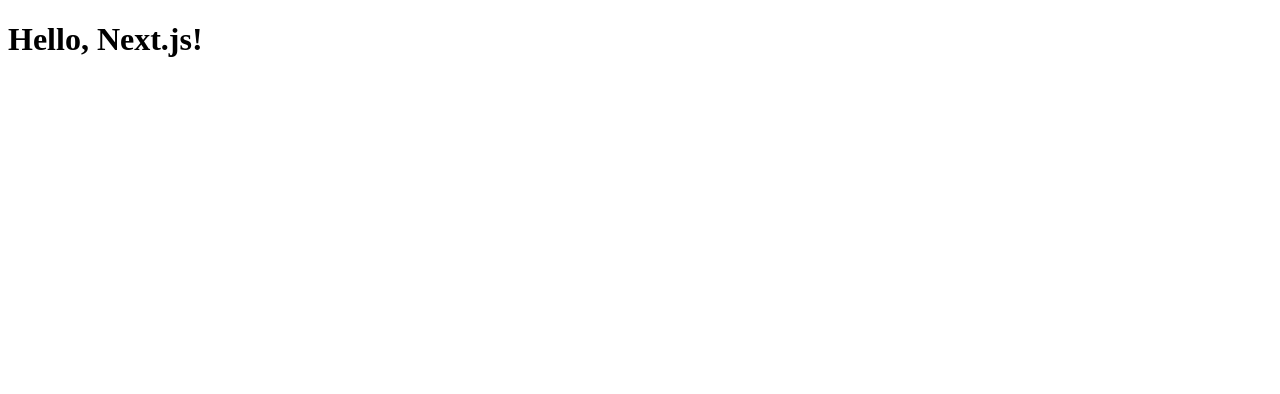
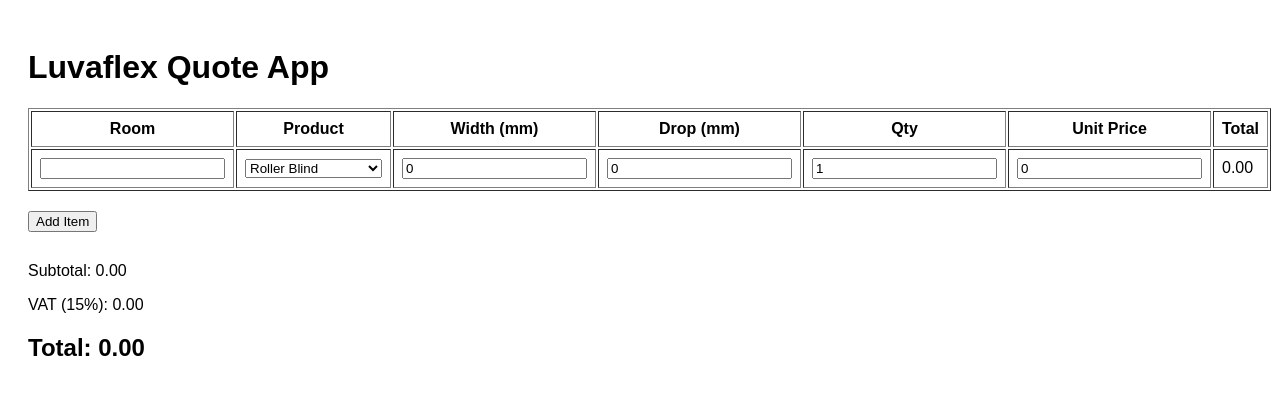
Before and after one commit to vbcsales2-prog/luvaflex-app, a Next.js app: page / in a window 1280 px wide. Shown: the top 394 px of the page. Built offline with nearby package versions, Linux system fonts and the light colour scheme.

Commit message:
Update page.tsx

```diff
--- a/app/page.tsx
+++ b/app/page.tsx
@@ -1,3 +1,163 @@
+"use client";
+
+import React, { useMemo, useState } from "react";
+
+type Item = {
+  id: string;
+  room: string;
+  product: string;
+  width: number;
+  drop: number;
+  qty: number;
+  unitPrice: number;
+};
+
 export default function Page() {
-  return <h1>Hello, Next.js!</h1>;
+  const [items, setItems] = useState<Item[]>([
+    {
+      id: "1",
+      room: "",
+      product: "Roller Blind",
+      width: 0,
+      drop: 0,
+      qty: 1,
+      unitPrice: 0,
+    },
+  ]);
+
+  const addItem = () => {
+    setItems([
+      ...items,
+      {
+        id: Date.now().toString(),
+        room: "",
+        product: "Roller Blind",
+        width: 0,
+        drop: 0,
+        qty: 1,
+        unitPrice: 0,
+      },
+    ]);
+  };
+
+  const updateItem = (id: string, field: keyof Item, value: any) => {
+    setItems((prev) =>
+      prev.map((item) =>
+        item.id === id ? { ...item, [field]: value } : item
+      )
+    );
+  };
+
+  const totals = useMemo(() => {
+    const subtotal = items.reduce(
+      (sum, item) => sum + item.qty * item.unitPrice,
+      0
+    );
+    const vat = subtotal * 0.15;
+    const total = subtotal + vat;
+
+    return { subtotal, vat, total };
+  }, [items]);
+
+  return (
+    <div style={{ padding: 20, fontFamily: "Arial" }}>
+      <h1>Luvaflex Quote App</h1>
+
+      <table border={1} cellPadding={8} style={{ width: "100%", marginTop: 20 }}>
+        <thead>
+          <tr>
+            <th>Room</th>
+            <th>Product</th>
+            <th>Width (mm)</th>
+            <th>Drop (mm)</th>
+            <th>Qty</th>
+            <th>Unit Price</th>
+            <th>Total</th>
+          </tr>
+        </thead>
+
+        <tbody>
+          {items.map((item) => (
+            <tr key={item.id}>
+              <td>
+                <input
+                  value={item.room}
+                  onChange={(e) =>
+                    updateItem(item.id, "room", e.target.value)
+                  }
+                />
+              </td>
+
+              <td>
+                <select
+                  value={item.product}
+                  onChange={(e) =>
+                    updateItem(item.id, "product", e.target.value)
+                  }
+                >
+                  <option>Roller Blind</option>
+                  <option>Outdoor Drop Blind</option>
+                  <option>Venetian Blind</option>
+                </select>
+              </td>
+
+              <td>
+                <input
+                  type="number"
+                  value={item.width}
+                  onChange={(e) =>
+                    updateItem(item.id, "width", Number(e.target.value))
+                  }
+                />
+              </td>
+
+              <td>
+                <input
+                  type="number"
+                  value={item.drop}
+                  onChange={(e) =>
+                    updateItem(item.id, "drop", Number(e.target.value))
+                  }
+                />
+              </td>
+
+              <td>
+                <input
+                  type="number"
+                  value={item.qty}
+                  onChange={(e) =>
+                    updateItem(item.id, "qty", Number(e.target.value))
+                  }
+                />
+              </td>
+
+              <td>
+                <input
+                  type="number"
+                  value={item.unitPrice}
+                  onChange={(e) =>
+                    updateItem(item.id, "unitPrice", Number(e.target.value))
+                  }
+                />
+              </td>
+
+              <td>
+                {(item.qty * item.unitPrice).toFixed(2)}
+              </td>
+            </tr>
+          ))}
+        </tbody>
+      </table>
+
+      <button onClick={addItem} style={{ marginTop: 20 }}>
+        Add Item
+      </button>
+
+      <div style={{ marginTop: 30 }}>
+        <p>Subtotal: {totals.subtotal.toFixed(2)}</p>
+        <p>VAT (15%): {totals.vat.toFixed(2)}</p>
+        <h2>Total: {totals.total.toFixed(2)}</h2>
+      </div>
+    </div>
+  );
 }
```
